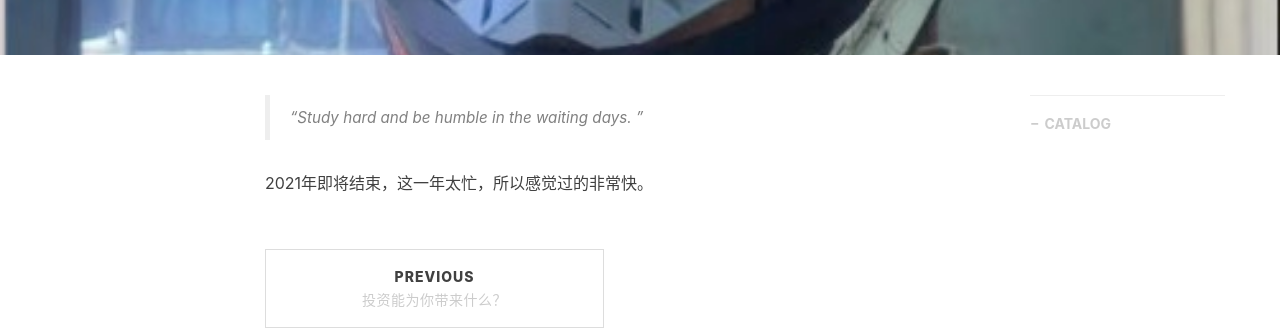
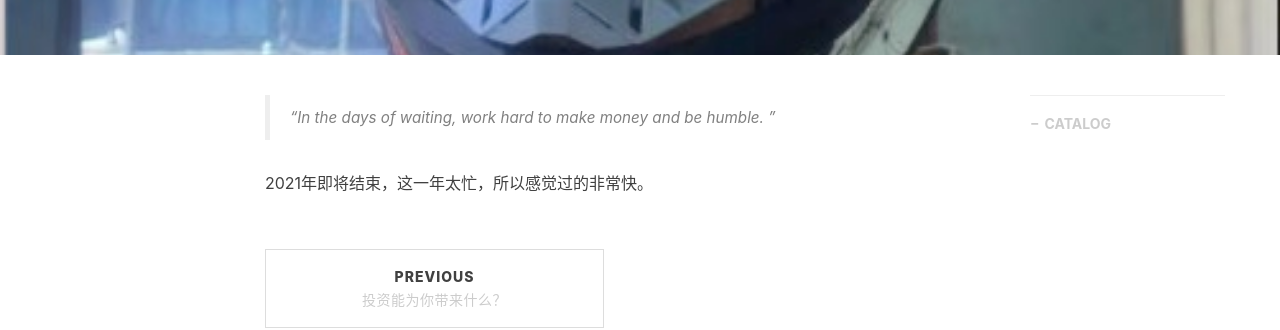
Before and after one commit to YouthTrading/youthtrading.github.io, a Jekyll site: the page built from _posts/2021-12-23-2021summ.markdown, in a window 1280 px wide. Shown: the part 468-798 px from the top of the page. Built offline with Jekyll 4.4.1, drawn with Linux system fonts in a browser that asks for light colours; nearby versions of some CDN libraries; comment, search, counter and statistics services are not loaded.

Commit message:
修改说明

```diff
--- a/_posts/2021-12-23-2021summ.markdown
+++ b/_posts/2021-12-23-2021summ.markdown
@@ -10,6 +10,6 @@ tags:
     - 投资
 ---
 
-> “Study hard and be humble in the waiting days. ”
+> “In the days of waiting, work hard to make money and be humble. ”
 
 2021年即将结束，这一年太忙，所以感觉过的非常快。
```
